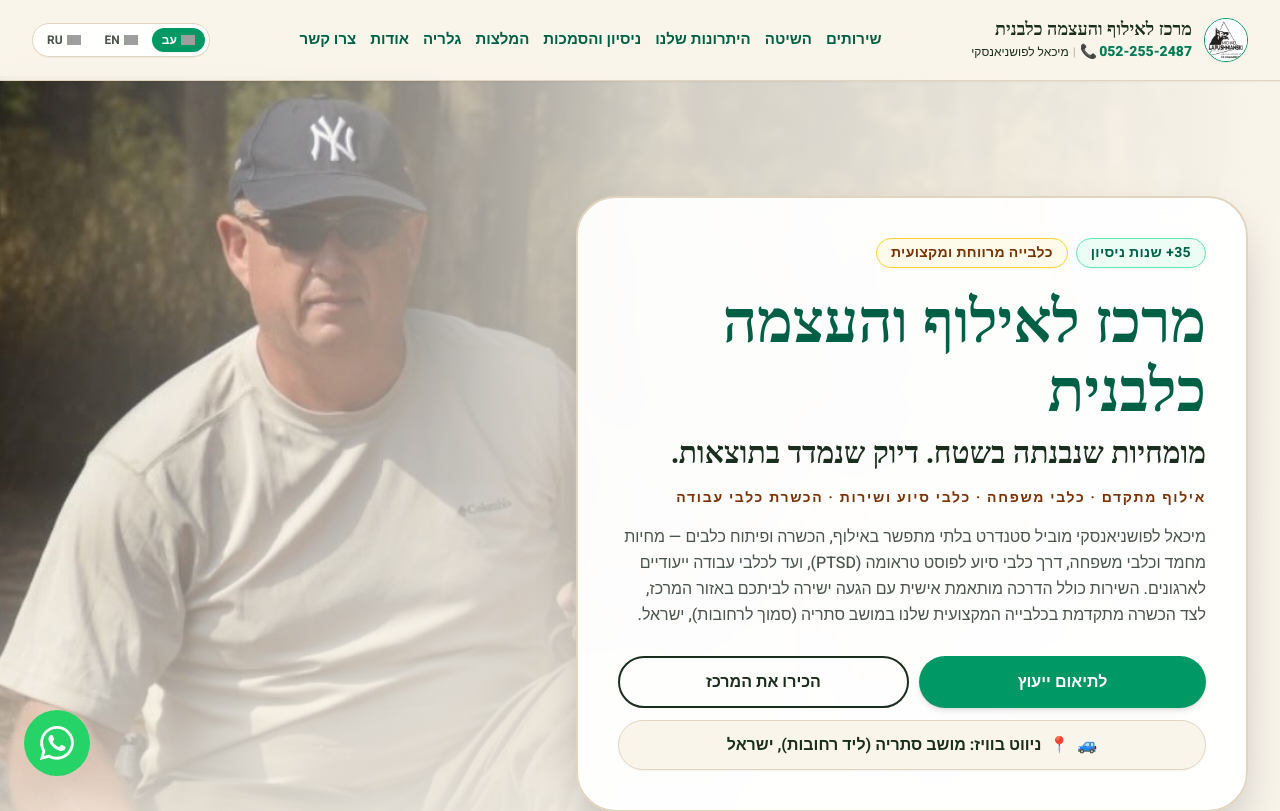
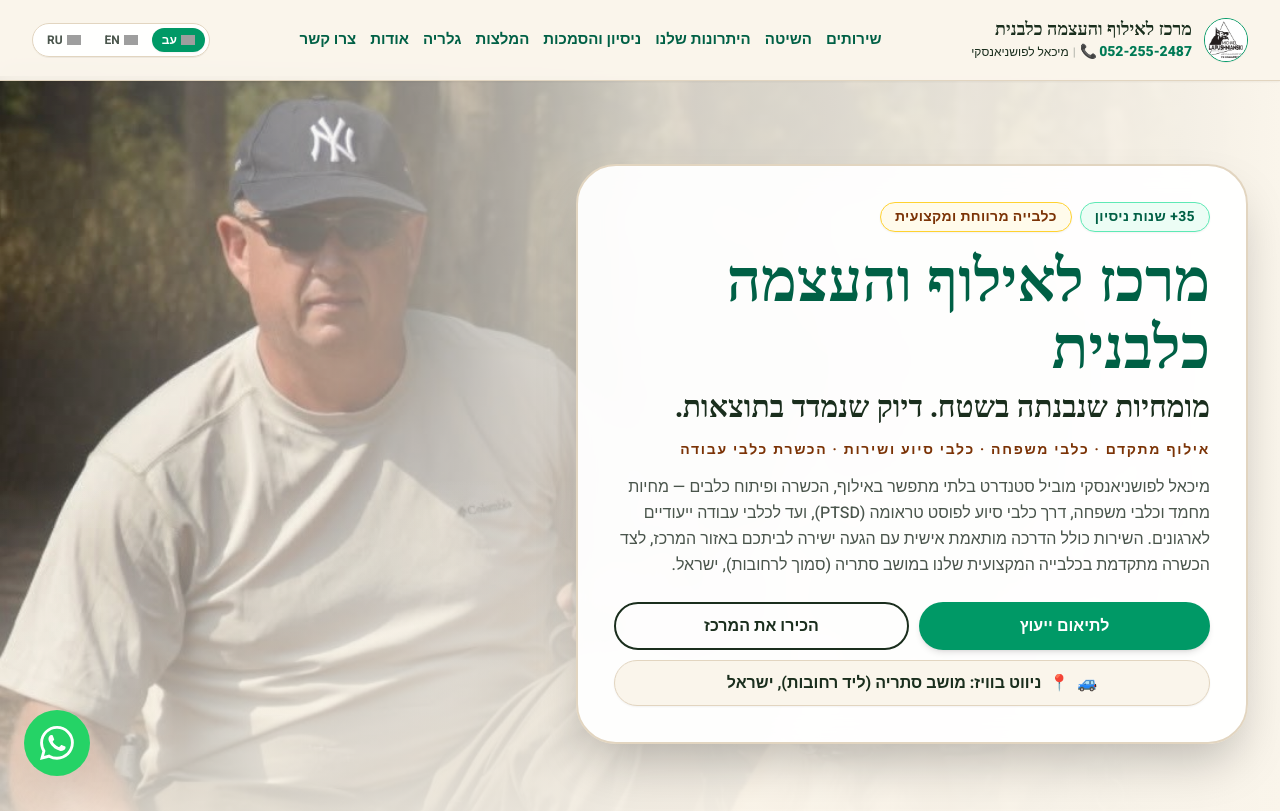
Before and after one commit to naorla/michael-website, a React (Vite) app: page / in a window 1280 px wide. Shown: the top 811 px of the page. Built offline with nearby package versions, Linux system fonts and the light colour scheme; grey boxes are pictures that could not be loaded; a web font is replaced by a local one.

Commit message:
before review final version commit

```diff
--- a/src/components/Hero.tsx
+++ b/src/components/Hero.tsx
@@ -6,7 +6,7 @@ export function Hero() {
   const wazeUrl = `https://waze.com/ul?q=${encodeURIComponent("מושב סתריה ליד רחובות ישראל")}&navigate=yes`;
 
   return (
-    <section id="top" className="relative min-h-[100svh] overflow-hidden pt-20 bg-[#FAF5EB]">
+    <section id="top" className="relative min-h-[100svh] overflow-hidden pt-16 md:pt-14 bg-[#FAF5EB]">
       {/* תמונת רקע */}
       <img
         src={encodeURI("/מיכאל1.jpg")}
@@ -20,14 +20,14 @@ export function Hero() {
       <div className="absolute inset-0 bg-gradient-to-l from-[#FAF5EB] via-[#FAF5EB]/80 to-transparent" />
       <div className="absolute inset-0 bg-gradient-to-t from-[#FAF5EB]/90 via-transparent to-transparent" />
 
-      {/* מיקום פיזי של הכרטיסייה */}
-      <div className="relative mx-auto flex min-h-[calc(100svh-80px)] max-w-7xl items-end md:items-center rtl:justify-start ltr:justify-end px-3 sm:px-4 pb-14 pt-8 md:px-8">
+      {/* מיקום פיזי מורם של הכרטיסייה */}
+      <div className="relative mx-auto flex min-h-[calc(100svh-60px)] max-w-7xl items-start rtl:justify-start ltr:justify-end px-3 sm:px-4 pb-10 pt-4 md:pt-6 md:mt-2 md:px-8">
         <div
-          className="w-full md:max-w-2xl bg-white/94 backdrop-blur-md p-6 sm:p-8 md:p-10 rounded-[2.5rem] shadow-2xl border-2 border-[#E2D5C0]"
+          className="w-full md:max-w-2xl bg-white/94 backdrop-blur-md p-6 sm:p-7 md:p-9 rounded-[2.5rem] shadow-2xl border-2 border-[#E2D5C0]"
           dir={lang === 'he' ? 'rtl' : 'ltr'}
         >
           <Reveal>
-            <div className="mb-5 flex flex-wrap gap-2">
+            <div className="mb-4 flex flex-wrap gap-2">
               <span className="rounded-full bg-emerald-50 border border-emerald-300 px-3.5 py-1 text-xs md:text-sm font-bold tracking-wide text-emerald-800 shadow-xs">
                 {t('heroBadge1')}
               </span>
@@ -38,8 +38,8 @@ export function Hero() {
           </Reveal>
 
           <Reveal delay={1}>
-            <h1 className="flex flex-col gap-2 mb-4">
-              <span className="font-serif text-3xl sm:text-5xl lg:text-6xl font-black text-emerald-800 leading-[1.15]">
+            <h1 className="flex flex-col gap-1.5 mb-3.5">
+              <span className="font-serif text-3xl sm:text-5xl lg:text-6xl font-black text-emerald-800 leading-[1.12]">
                 {t('aboutMainTitle')}
               </span>
 
@@ -48,41 +48,41 @@ export function Hero() {
               </span>
             </h1>
 
-            <p className="mb-4 text-xs md:text-sm font-bold tracking-[0.12em] text-amber-900 uppercase">
+            <p className="mb-3.5 text-xs md:text-sm font-bold tracking-[0.12em] text-amber-900 uppercase">
               {t('heroSubtitle')}
             </p>
           </Reveal>
 
           <Reveal delay={2}>
-            <p className="mt-2 text-xs sm:text-sm md:text-base font-medium text-[#4a554c] leading-relaxed">
+            <p className="mt-1 text-xs sm:text-sm md:text-base font-medium text-[#4a554c] leading-relaxed">
               {t('heroDesc')}
             </p>
           </Reveal>
 
           <Reveal delay={3}>
-            <div className="mt-7 flex flex-col gap-3">
-              {/* שני הכפתורים באותה שורה במובייל */}
+            <div className="mt-6 flex flex-col gap-2.5">
+              {/* שני הכפתורים בשורה אחת */}
               <div className="flex flex-row items-center gap-2.5 w-full">
                 <a
                   href="#contact"
-                  className="flex-1 text-center cursor-pointer rounded-full bg-emerald-600 px-3 sm:px-6 py-3 sm:py-3.5 text-xs sm:text-base font-bold text-white shadow-md transition-transform hover:scale-105 hover:bg-emerald-700 whitespace-nowrap"
+                  className="flex-1 text-center cursor-pointer rounded-full bg-emerald-600 px-3 sm:px-6 py-2.5 sm:py-3 text-xs sm:text-base font-bold text-white shadow-md transition-transform hover:scale-105 hover:bg-emerald-700 whitespace-nowrap"
                 >
                   {t('heroCta1')}
                 </a>
                 <a
                   href="#about"
-                  className="flex-1 text-center cursor-pointer rounded-full bg-transparent border-2 border-[#1a2e1d] px-3 sm:px-6 py-2.5 sm:py-3 text-xs sm:text-base font-bold text-[#1a2e1d] transition hover:bg-[#1a2e1d] hover:text-white whitespace-nowrap"
+                  className="flex-1 text-center cursor-pointer rounded-full bg-transparent border-2 border-[#1a2e1d] px-3 sm:px-6 py-2 sm:py-2.5 text-xs sm:text-base font-bold text-[#1a2e1d] transition hover:bg-[#1a2e1d] hover:text-white whitespace-nowrap"
                 >
                   {t('heroCta2')}
                 </a>
               </div>
 
-              {/* כפתור הניווט בוויז */}
+              {/* כפתור הניווט לוויז */}
               <a
                 href={wazeUrl}
                 target="_blank"
                 rel="noreferrer"
-                className="w-full flex items-center justify-center gap-2 text-[#1a2e1d] bg-[#FAF5EB] px-4 py-3 rounded-full font-bold hover:text-blue-600 transition shadow-xs border border-[#E2D5C0] hover:border-blue-400 text-xs sm:text-sm md:text-base text-center"
+                className="w-full flex items-center justify-center gap-2 text-[#1a2e1d] bg-[#FAF5EB] px-4 py-2.5 rounded-full font-bold hover:text-blue-600 transition shadow-xs border border-[#E2D5C0] hover:border-blue-400 text-xs sm:text-sm md:text-base text-center"
               >
                 <span>🚙</span>
                 <span>📍</span>
```
